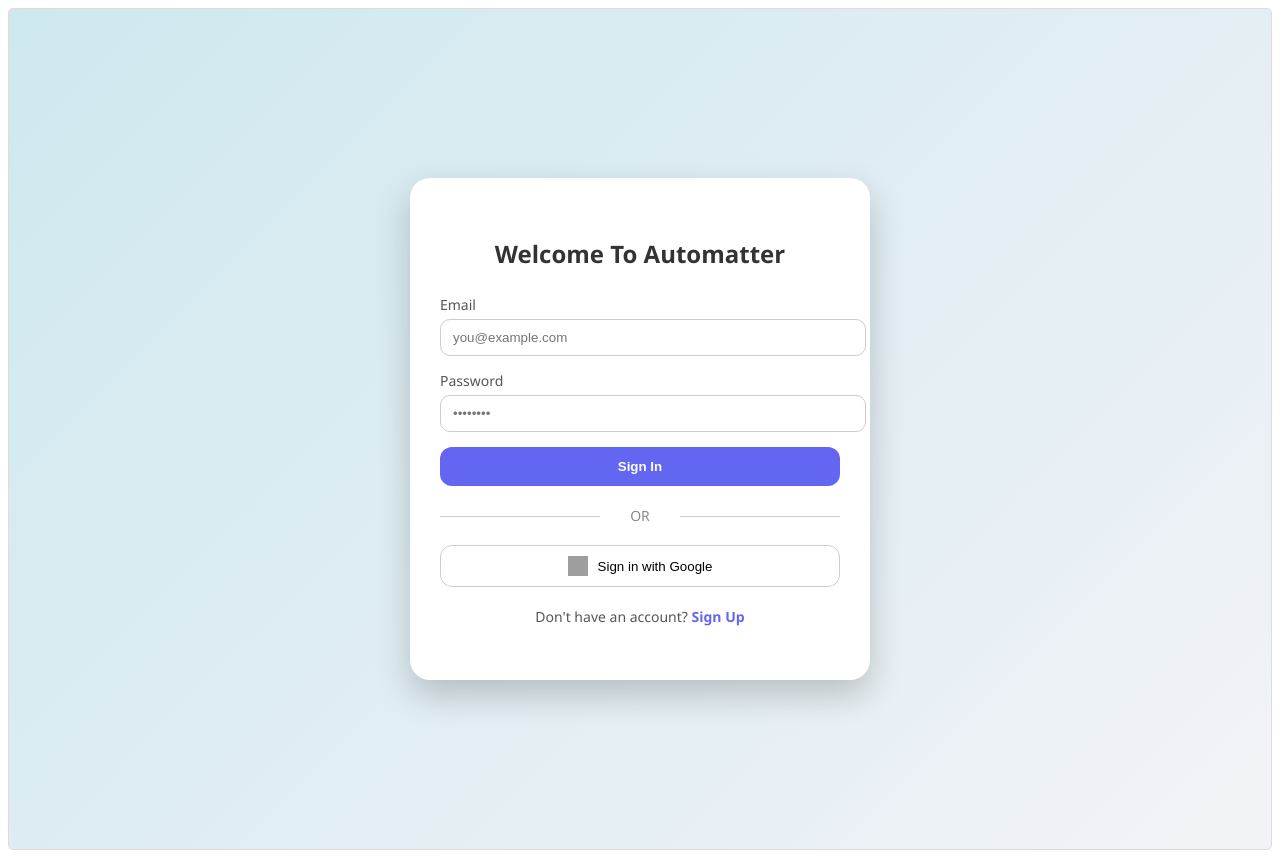
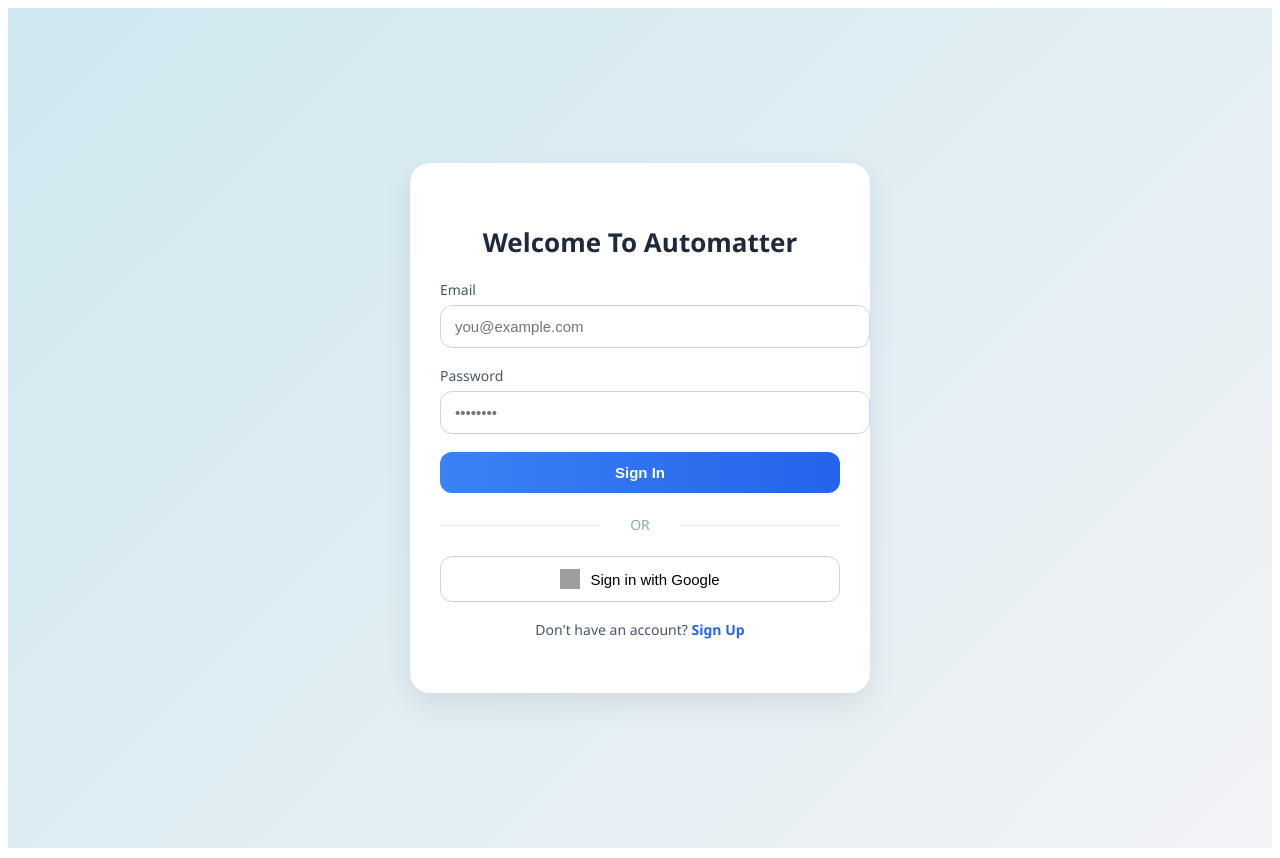
Before and after one commit to VinayKumbhar112/Authentication, a React (Vite) app in the folder auth-frontend/: page / in a window 1280 px wide. Built offline with nearby package versions, Linux system fonts and the light colour scheme; grey boxes are pictures that could not be loaded.

Commit message:
added css

```diff
--- a/auth-frontend/src/App.css
+++ b/auth-frontend/src/App.css
@@ -7,8 +7,6 @@
   background: linear-gradient(135deg, #cee8ef, #f2f3f7);
   font-family: 'Segoe UI', Tahoma, Geneva, Verdana, sans-serif;
   padding: 20px;
-  border: 1px solid rgb(228, 218, 218);
-  border-radius: 5px
 }
 
 /* Card */
@@ -16,69 +14,79 @@
   background: #ffffff;
   padding: 40px 30px;
   border-radius: 20px;
-  box-shadow: 0 15px 35px rgba(0,0,0,0.2);
+  box-shadow: 0 12px 30px rgba(0,0,0,0.08);
   max-width: 400px;
   width: 100%;
   text-align: center;
+  transition: transform 0.2s ease-in-out;
+}
+
+.auth-card:hover {
+  transform: translateY(-2px);
 }
 
 /* Heading */
 .auth-card h2 {
-  margin-bottom: 25px;
-  color: #333;
-  font-size: 24px;
-  font-weight: 600;
+  margin-bottom: 20px;
+  color: #1e293b;
+  font-size: 26px;
+  font-weight: 700;
 }
 
 /* Input groups */
 .input-group {
-  margin-bottom: 15px;
+  margin-bottom: 18px;
   text-align: left;
 }
 
 .input-group label {
   display: block;
-  margin-bottom: 5px;
+  margin-bottom: 6px;
   font-size: 14px;
-  color: #555;
+  color: #475569;
+  font-weight: 500;
 }
 
 .input-group input {
   width: 100%;
-  padding: 10px 12px;
-  border: 1px solid #ccc;
-  border-radius: 10px;
+  padding: 12px 14px;
+  border: 1px solid #cbd5e1;
+  border-radius: 12px;
   outline: none;
-  transition: 0.3s;
+  font-size: 15px;
+  transition: all 0.3s;
 }
 
 .input-group input:focus {
-  border-color: #6366f1;
-  box-shadow: 0 0 5px rgba(99, 102, 241, 0.3);
+  border-color: #3b82f6;
+  box-shadow: 0 0 6px rgba(59,130,246,0.3);
 }
 
-/* Buttons */
+/* Primary Button */
 .btn-primary {
   width: 100%;
-  background: #6366f1;
+  background: linear-gradient(90deg, #3b82f6, #2563eb);
   color: white;
   padding: 12px;
   border: none;
   border-radius: 12px;
+  font-size: 15px;
   font-weight: 600;
   cursor: pointer;
-  transition: 0.3s;
+  transition: background 0.3s, transform 0.2s;
 }
 
 .btn-primary:hover {
-  background: #4f46e5;
+  background: linear-gradient(90deg, #2563eb, #1d4ed8);
+  transform: translateY(-1px);
 }
 
+/* Divider */
 .divider {
-  margin: 20px 0;
+  margin: 22px 0;
   position: relative;
   font-size: 14px;
-  color: #888;
+  color: #94a3b8;
 }
 
 .divider::before,
@@ -88,16 +96,11 @@
   top: 50%;
   width: 40%;
   height: 1px;
-  background: #ccc;
+  background: #e2e8f0;
 }
 
-.divider::before {
-  left: 0;
-}
-
-.divider::after {
-  right: 0;
-}
+.divider::before { left: 0; }
+.divider::after { right: 0; }
 
 /* Google Button */
 .btn-google {
@@ -106,16 +109,18 @@
   justify-content: center;
   gap: 10px;
   width: 100%;
-  padding: 10px;
-  border: 1px solid #ccc;
+  padding: 12px;
+  border: 1px solid #cbd5e1;
   border-radius: 12px;
   cursor: pointer;
   background: #fff;
   transition: 0.3s;
+  font-weight: 500;
+  font-size: 15px;
 }
 
 .btn-google:hover {
-  background: #f1f1f1;
+  background: #f8fafc;
 }
 
 .btn-google img {
@@ -125,13 +130,13 @@
 
 /* Toggle Text */
 .toggle-text {
-  margin-top: 20px;
+  margin-top: 18px;
   font-size: 14px;
-  color: #555;
+  color: #475569;
 }
 
 .toggle-text span {
-  color: #6366f1;
+  color: #2563eb;
   font-weight: 600;
   cursor: pointer;
 }
@@ -140,36 +145,32 @@
   text-decoration: underline;
 }
 
-
+/* Error Popup */
 .error-popup {
-  background: #ffdddd;
-  border: 1px solid #ff5c5c;
-  color: #a94442;
+  background: #fee2e2;
+  border: 1px solid #ef4444;
+  color: #991b1b;
   padding: 12px;
   margin-bottom: 15px;
-  border-radius: 8px;
+  border-radius: 10px;
   font-size: 14px;
   text-align: center;
   animation: fadeIn 0.4s ease-in-out;
 }
 
 @keyframes fadeIn {
-  from {
-    opacity: 0;
-    transform: translateY(-8px);
-  }
-  to {
-    opacity: 1;
-    transform: translateY(0);
-  }
+  from { opacity: 0; transform: translateY(-8px); }
+  to { opacity: 1; transform: translateY(0); }
 }
+
+/* Loader Overlay */
 .loader-overlay {
   position: fixed;
   top: 0;
   left: 0;
   width: 100%;
   height: 100%;
-  background: rgba(255, 255, 255, 0.8);
+  background: rgba(255, 255, 255, 0.85);
   display: flex;
   flex-direction: column;
   justify-content: center;
@@ -180,8 +181,8 @@
 .spinner {
   width: 50px;
   height: 50px;
-  border: 6px solid #ddd;
-  border-top: 6px solid #007bff;
+  border: 6px solid #e2e8f0;
+  border-top: 6px solid #2563eb;
   border-radius: 50%;
   animation: spin 1s linear infinite;
   margin-bottom: 15px;
```
